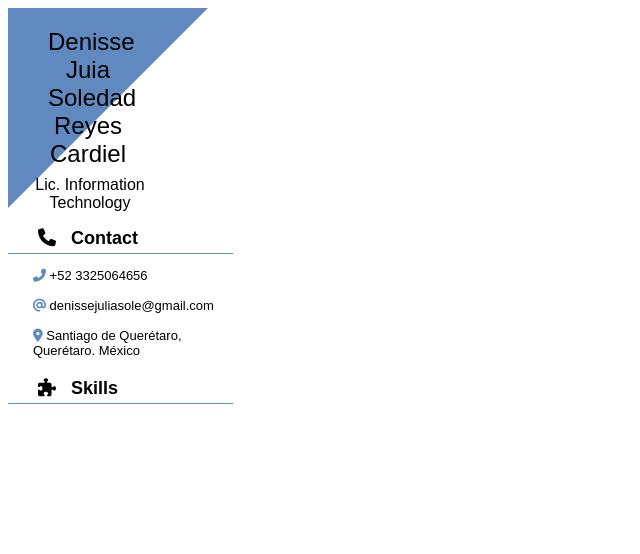
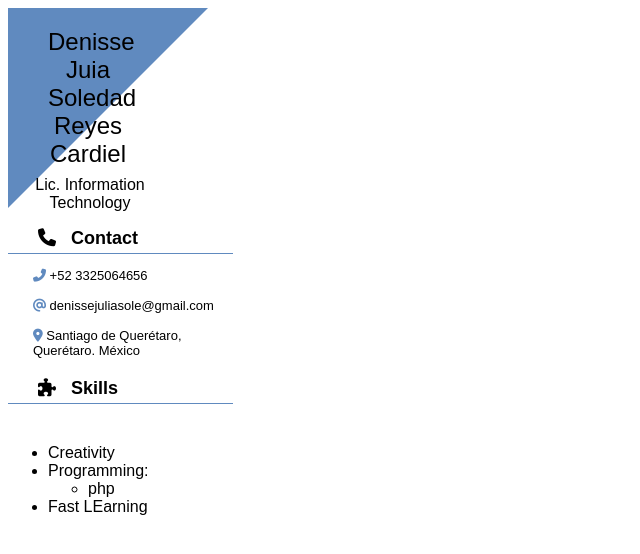
Before and after one commit to denisreyes/DenisseFrontEndPortfolio, a plain HTML site: page index.html in a window 1280 px wide. Shown: the whole page, without its empty margins (0-640 px from the left). Drawn offline with nearby package versions, Linux system fonts and the light colour scheme.

Commit message:
skills list uncomplete

```diff
--- a/index.html
+++ b/index.html
@@ -32,6 +32,17 @@
             </nav>
             <nav class="contactext">&nbsp;<i class="fa-solid fa-puzzle-piece"></i>   &nbsp; Skills</nav>
         </div>
+        <div class="skills">
+            <ul>
+                <li>Creativity</li>
+                <li>Programming:
+                    <ul>
+                        <li>php</li>
+                    </ul>
+                </li>
+                <li>Fast LEarning</li>
+            </ul>
+        </div>
     </div>
 
 </body>
--- a/style.css
+++ b/style.css
@@ -75,3 +75,9 @@
     font-size: small;
     border-bottom: 1px solid #608abf;
   }
+
+  .skills{
+    width: 200px;
+    height: 1000px;
+    padding-top: 420px;
+  }
```
